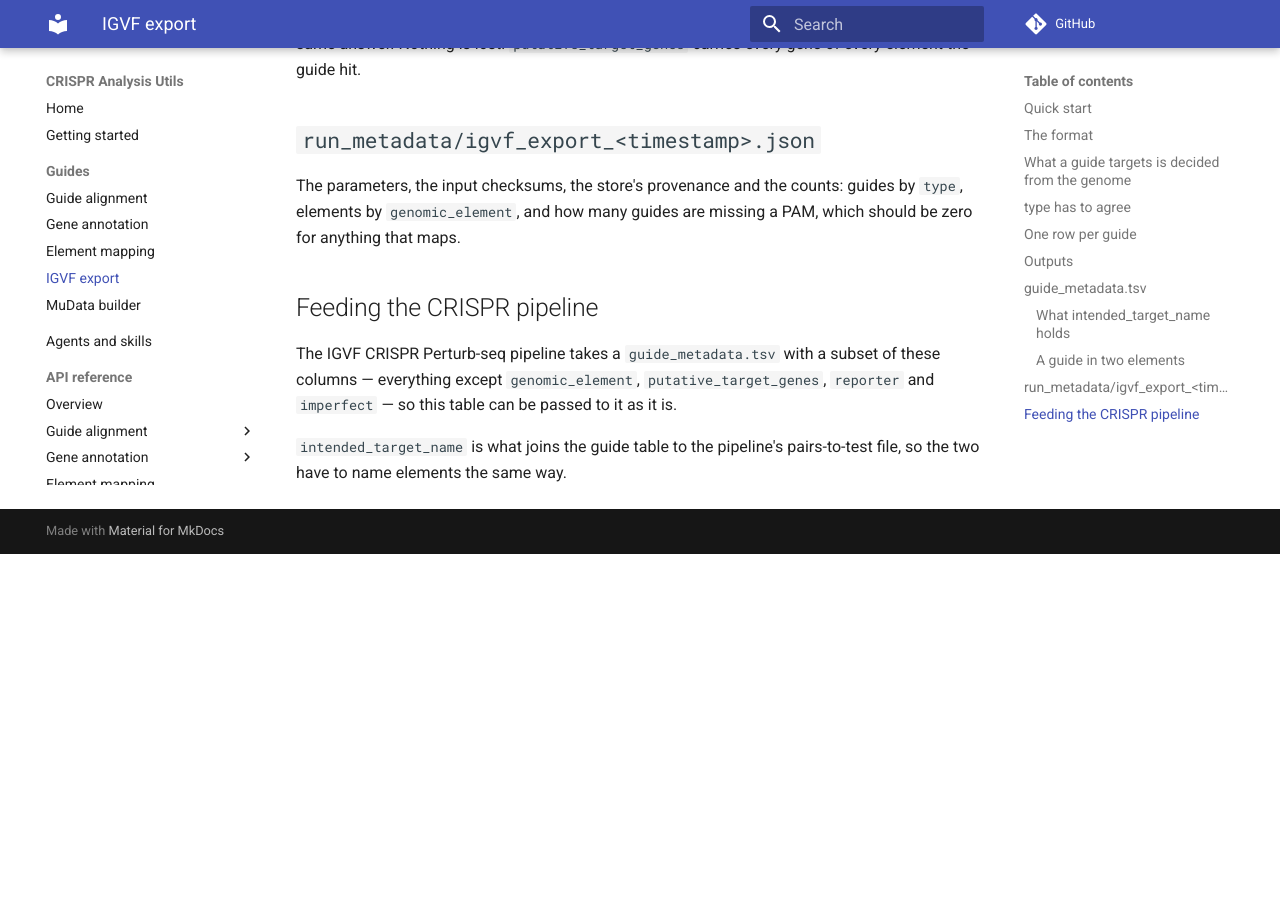
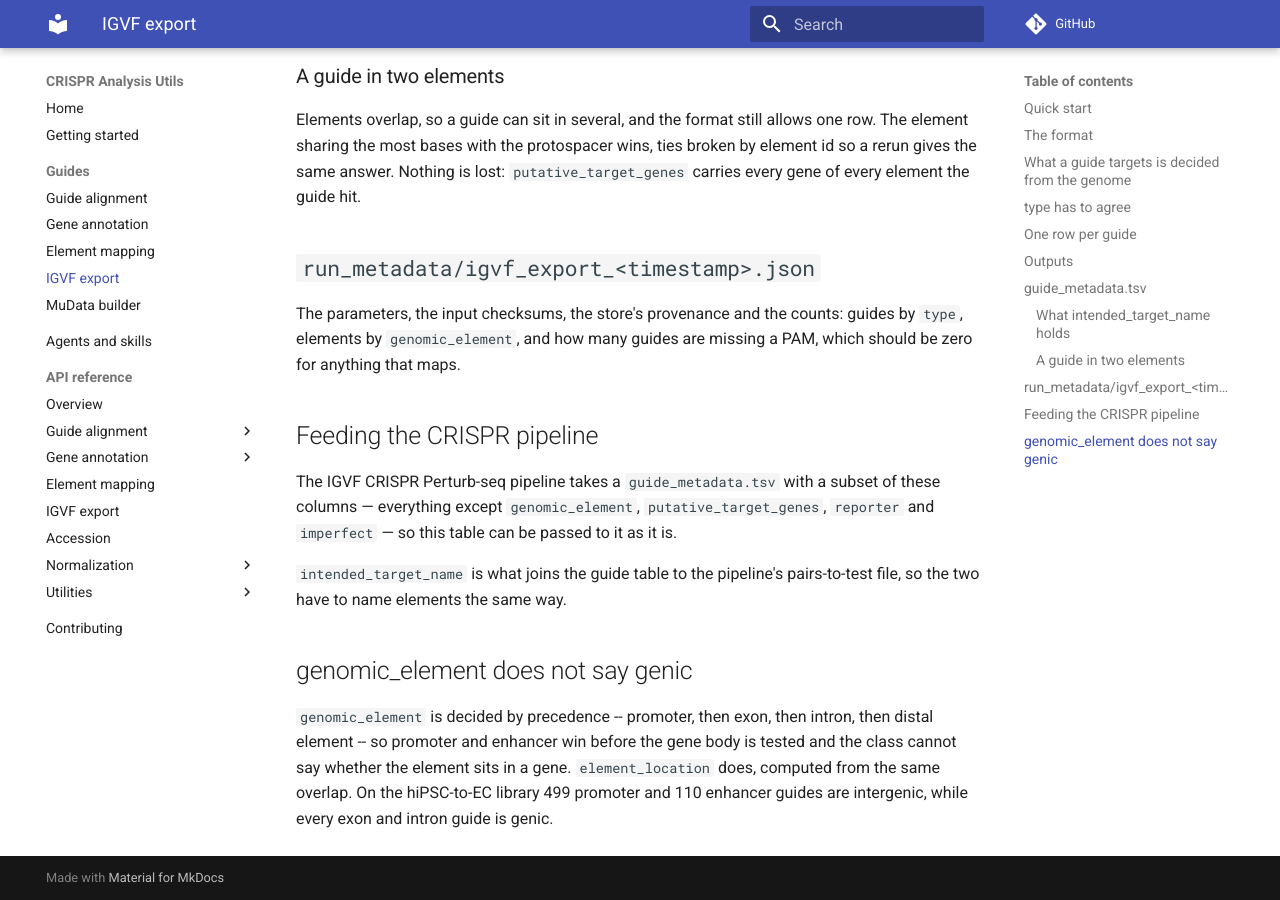
Before and after one commit to EngreitzLab/crispr-analysis-utils, an MkDocs documentation site: the page built from docs/igvf-export.md, in a window 1280 px wide and 900 px high, scrolled down 3319 px. Built offline with MkDocs 1.6.1 and Material for MkDocs 9.7.7, drawn with Linux system fonts in a browser that asks for light colours; comment, search, counter and statistics services are not loaded; before the commit the page ends 3873 px from its top, so only the background shows below that; some of the changed text lies outside the part shown.

Commit message:
UPDATE the skills and docs for the three new columns and flags
Each addition is something a user has to be told, not inferred: --genes on
element-mapping, --channel on mudata-builder, and why element_location
exists when genomic_element already names a class.

The last carries the cross-tab, because the argument for the column is the
499 promoter and 110 enhancer guides that sit outside any gene while every
exon and intron guide is inside one.

Co-Authored-By: Claude Opus 5 <noreply@anthropic.com>

````diff
--- a/docs/element-mapping.md
+++ b/docs/element-mapping.md
@@ -18,6 +18,8 @@ cau element-mapping run \
     --outdir results/
 ```
 
+`--genes` is optional and fills `putative_target_genes` from the same pairs
+table `cau igvf-export` takes, so the two tables name the same genes.
 `--annotation` is optional and fills `distance_to_tss`; the classes do not
 depend on it. Nothing is written outside `--outdir`.
 
--- a/docs/igvf-export.md
+++ b/docs/igvf-export.md
@@ -89,3 +89,12 @@ passed to it as it is.
 
 `intended_target_name` is what joins the guide table to the pipeline's
 pairs-to-test file, so the two have to name elements the same way.
+
+## genomic_element does not say genic
+
+`genomic_element` is decided by precedence -- promoter, then exon, then
+intron, then distal element -- so promoter and enhancer win before the gene
+body is tested and the class cannot say whether the element sits in a gene.
+`element_location` does, computed from the same overlap. On the hiPSC-to-EC
+library 499 promoter and 110 enhancer guides are intergenic, while every exon
+and intron guide is genic.
--- a/src/crispr_analysis_utils/skills/cau-element-mapping/references/outputs.md
+++ b/src/crispr_analysis_utils/skills/cau-element-mapping/references/outputs.md
@@ -24,6 +24,7 @@ site and no element.
 | `element_category` | The elements BED's fifth column, when it has one. |
 | `target_class` | `targeting`, `safe_targeting` or `non_targeting`. |
 | `distance_to_tss` | Signed bases from the target site to the nearest protein-coding TSS, carried from the annotation. |
+| `putative_target_genes` | Semicolon-separated ENSEMBL ids measured against the element, from `--genes`. The same genes the IGVF export carries. |
 
 ### The classes are per site
 
--- a/src/crispr_analysis_utils/skills/cau-igvf-export/references/outputs.md
+++ b/src/crispr_analysis_utils/skills/cau-igvf-export/references/outputs.md
@@ -25,6 +25,7 @@ guide and one spacer.
 | `guide_chr`, `guide_start`, `guide_end` | The protospacer, 0-based and half-open, **without** the PAM. |
 | `strand` | The strand targeted. |
 | `pam` | The PAM as the genome holds it, 5' to 3' on that strand. |
+| `element_location` | `genic` or `intergenic`: whether the element overlaps a protein-coding gene. Independent of `genomic_element`, which tests promoter and enhancer first. |
 | `genomic_element` | `promoter`, `enhancer`, `distal element`, `exon` or `intron`. |
 | `intended_target_name` | Names the target; what it holds depends on the element. |
 | `intended_target_chr/start/end` | The element's coordinates. |
````
Also changed, not shown: docs/mudata-builder.md (+5 -0 lines), src/crispr_analysis_utils/skills/cau-element-mapping/SKILL.md (+4 -0 lines), src/crispr_analysis_utils/skills/cau-igvf-export/SKILL.md (+9 -0 lines), src/crispr_analysis_utils/skills/cau-mudata-builder/SKILL.md (+19 -1 lines).
